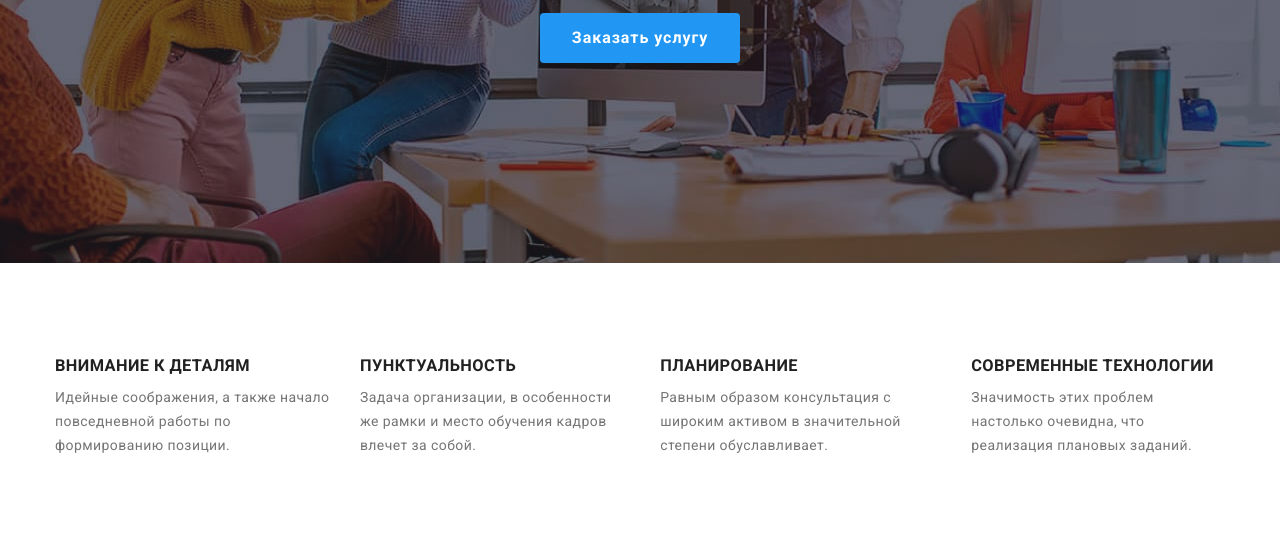
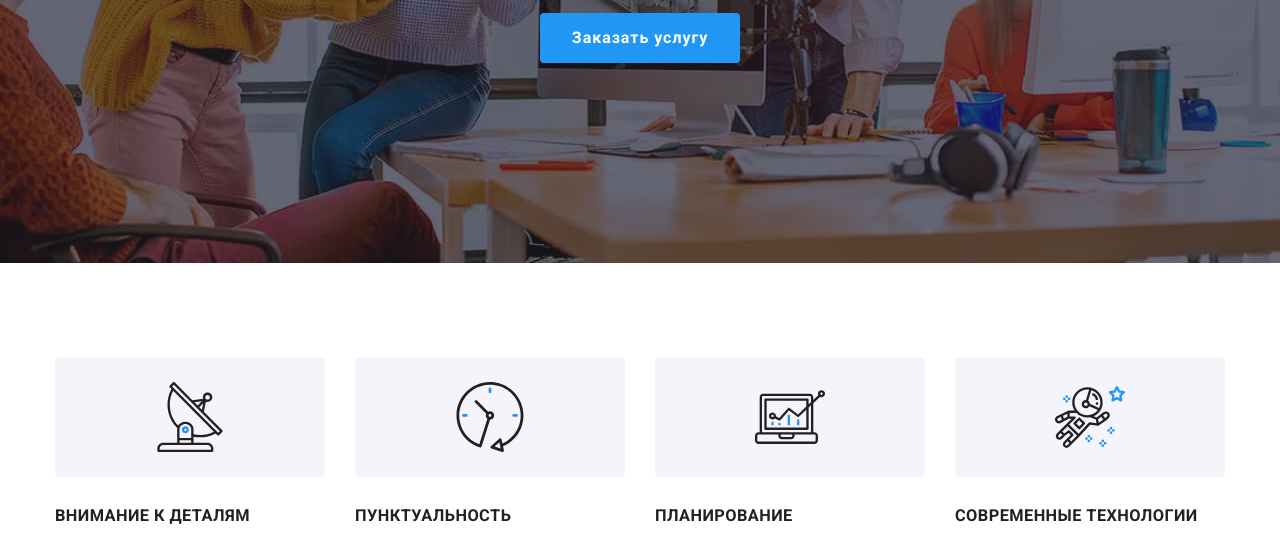
Before and after one commit to NikolaDriver/goit-markup-hw-04, a plain HTML site: page index.html in a window 1280 px wide. Shown: the part 417-950 px from the top of the page. Drawn offline with nearby package versions, Linux system fonts and the light colour scheme.

Commit message:
Add icons Preoritets

```diff
--- a/css/styles.css
+++ b/css/styles.css
@@ -112,6 +112,22 @@ a {
     font-size: 14px;
     line-height: 1.14;
     letter-spacing: 0.02em;
+}
+.icon-conteiner {
+    display: flex;
+    width: 270px;
+    height: 120px;
+    margin-bottom: 30px;
+
+    background: #F5F4FA;
+    border-radius: 4px;
+    align-items: center;
+    justify-content: center;
+}
+.priorities-icon {
+    width: 70px;
+    height: 70px;
+
 }
 .mail-icon {
     display:inline-block;
--- a/index.html
+++ b/index.html
@@ -40,14 +40,30 @@
                 <div class="conteiner">
                     <h2 class="visually-hidden">Наши приоритеты</h2>
                     <ul class="priorities-list">
-                        <li class="priorities-title"><h3>ВНИМАНИЕ К ДЕТАЛЯМ</h3>
-                        <p class="priorities-text" >Идейные соображения, а также начало повседневной работы по формированию позиции.</p></li>
-                        <li class="priorities-title"><h3>ПУНКТУАЛЬНОСТЬ</h3>
-                        <p class="priorities-text">Задача организации, в особенности же рамки и место обучения кадров влечет за собой.</p></li>
-                        <li class="priorities-title"><h3>ПЛАНИРОВАНИЕ</h3>
-                        <p class="priorities-text">Равным образом консультация с широким активом в значительной степени обуславливает.</p></li>
-                        <li class="priorities-title"><h3>СОВРЕМЕННЫЕ ТЕХНОЛОГИИ</h3>
-                        <p class="priorities-text">Значимость этих проблем настолько очевидна, что реализация плановых заданий.</p></li>
+                        <li class="priorities-title">
+                            <div class="icon-conteiner">
+                                <svg class="priorities-icon"><use href="../images/icons.svg#icon-antenna-1"></use></svg>
+                            </div>
+                            <h3>ВНИМАНИЕ К ДЕТАЛЯМ</h3>
+                                <p class="priorities-text" >Идейные соображения, а также начало повседневной работы по формированию позиции.</p></li>
+                        <li class="priorities-title">
+                            <div class="icon-conteiner">
+                                <svg class="priorities-icon"><use href="../images/icons.svg#icon-clock-1"></use></svg>
+                            </div>
+                            <h3>ПУНКТУАЛЬНОСТЬ</h3>
+                                <p class="priorities-text">Задача организации, в особенности же рамки и место обучения кадров влечет за собой.</p></li>
+                        <li class="priorities-title">
+                            <div class="icon-conteiner">
+                                <svg class="priorities-icon"><use href="../images/icons.svg#icon-diagram-1"></use></svg>
+                            </div>
+                            <h3>ПЛАНИРОВАНИЕ</h3>
+                                <p class="priorities-text">Равным образом консультация с широким активом в значительной степени обуславливает.</p></li>
+                        <li class="priorities-title">
+                            <div class="icon-conteiner">
+                                <svg class="priorities-icon"><use href="../images/icons.svg#icon-astronaut-1"></use></svg>
+                            </div>
+                            <h3>СОВРЕМЕННЫЕ ТЕХНОЛОГИИ</h3>
+                                <p class="priorities-text">Значимость этих проблем настолько очевидна, что реализация плановых заданий.</p></li>
                     </ul>
                 </div>
             </div>
```
